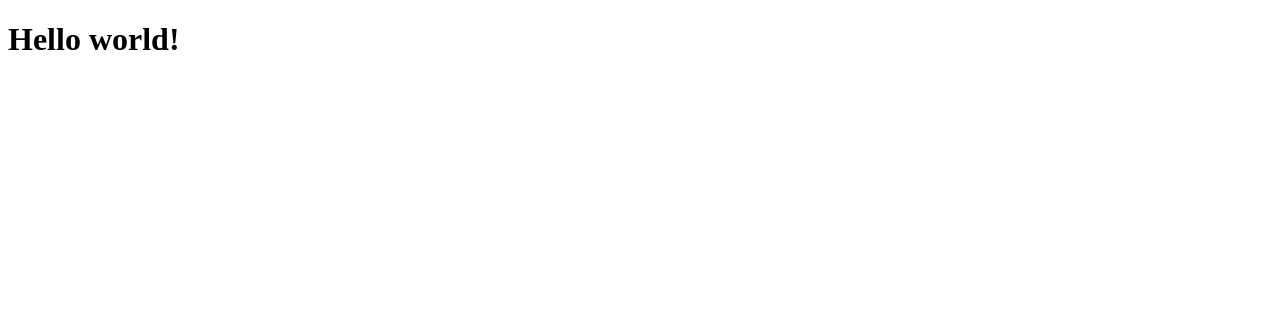
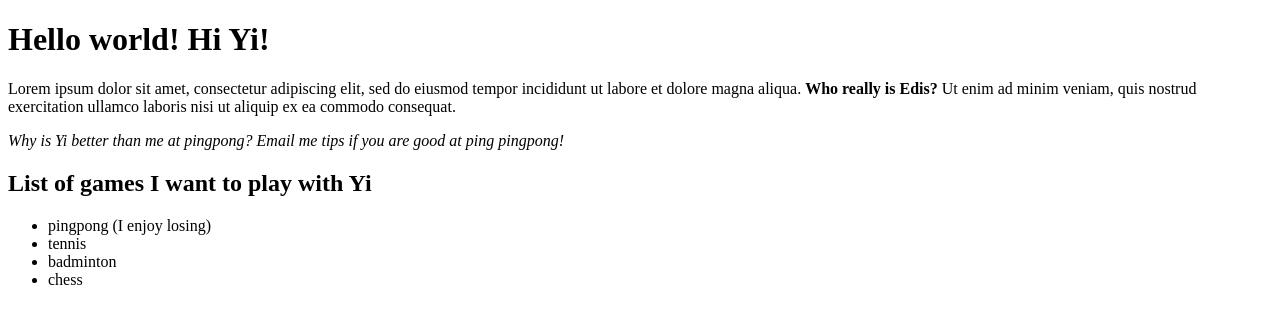
Before and after one commit to Saad-M-Arshad/Test-Projects, a plain HTML site: page html-boilerplate/index.html in a window 1280 px wide. Drawn offline with Linux system fonts and the light colour scheme.

Commit message:
Paragraphs/Lists
Experimenting with basic HTML manipulations of paragraphs/lists

```diff
--- a/html-boilerplate/index.html
+++ b/html-boilerplate/index.html
@@ -7,6 +7,18 @@
         <meta charset="UTF-8">
     </head>
     <body>
-        <h1>Hello world!</h1>
+        <h1>Hello world! Hi Yi!</h1>
+        <p>Lorem ipsum dolor sit amet, consectetur adipiscing elit, sed do eiusmod tempor incididunt ut labore et dolore magna aliqua.
+        <strong>Who really is Edis?</strong> Ut enim ad minim veniam, quis nostrud exercitation ullamco laboris nisi ut aliquip ex ea commodo consequat.</p>
+        <em>Why is Yi better than me at pingpong? Email me tips if you are good at ping pingpong!</em>
+        <h2>List of games I want to play with Yi</h2>
+        <ul>
+            <li>pingpong (I enjoy losing) </li>
+            <li>tennis</li>
+            <li>badminton</li>
+            <li>chess</li>
+        </ul>
     </body>
+<!-- Testing HTML comment-->
+
 </HTML>
```
